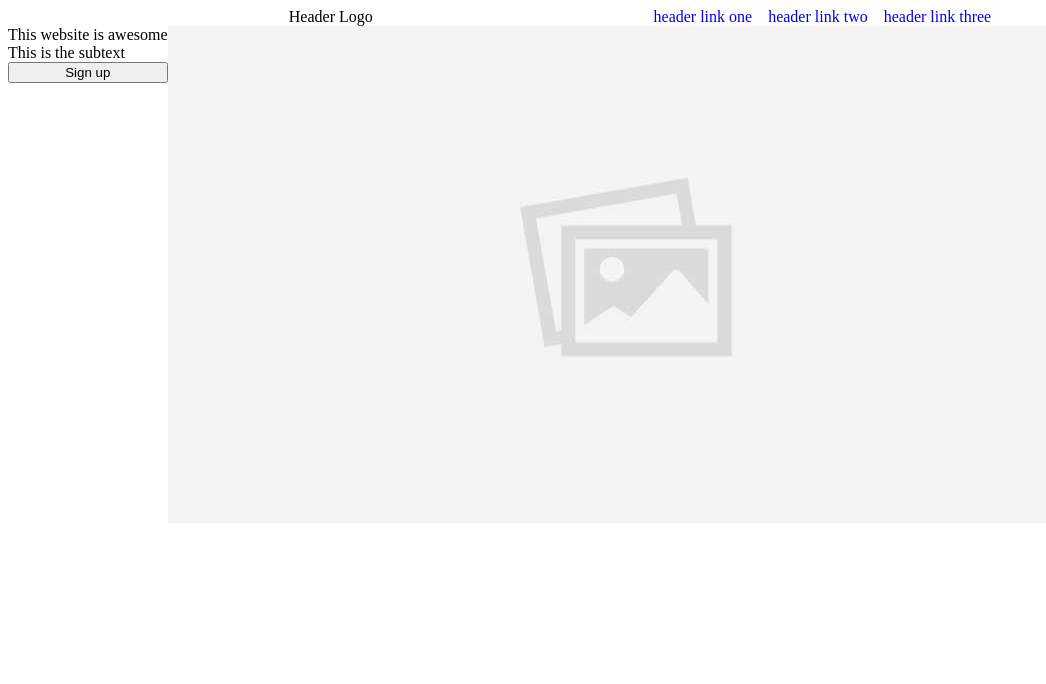
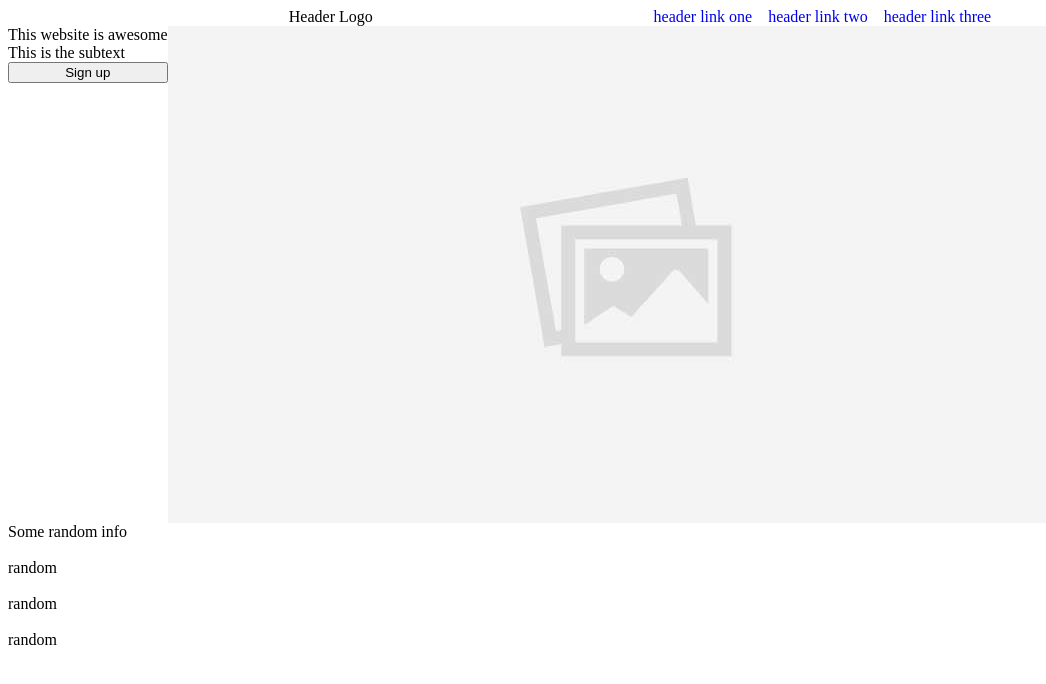
Before and after one commit to MSchwartz55/OdinLandingPage, a plain HTML site: page index.html in a window 1280 px wide. Shown: the whole page, without its empty margins (0-1046 px from the left). Drawn offline with Linux system fonts and the light colour scheme.

Commit message:
Added structure for info section in index.html and added three corresponding classes in style.css

```diff
--- a/index.html
+++ b/index.html
@@ -30,6 +30,24 @@
         <img src="place_holder.jpg" alt="a placeholder for a real image">
     </div>
 
+    <div class="random-info">
+        <div>Some random info</div>
+        <div class="gallery">
+            <div class="pic">
+                <img src="" alt="">
+                <div>random</div>
+            </div>
+            <div class="pic">
+                <img src="" alt="">
+                <div>random</div>
+            </div>
+            <div class="pic">
+                <img src="" alt="">
+                <div>random</div>
+            </div>
+        </div>
+    </div>
+
 
 </body>
 
--- a/style.css
+++ b/style.css
@@ -23,3 +23,15 @@ a{
     display: flex;
     flex-direction: column;
 }
+
+.random-info{
+
+}
+
+.gallery{
+
+}
+
+.pic{
+
+}
```
